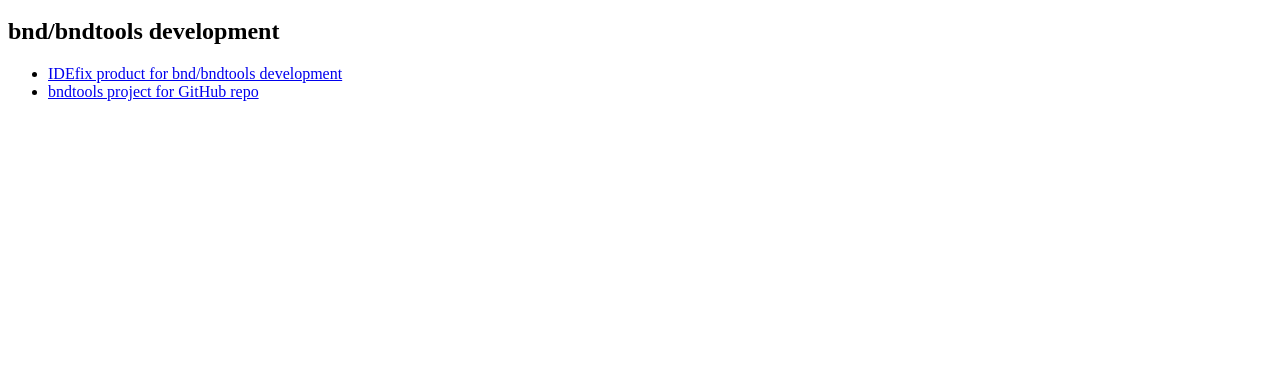
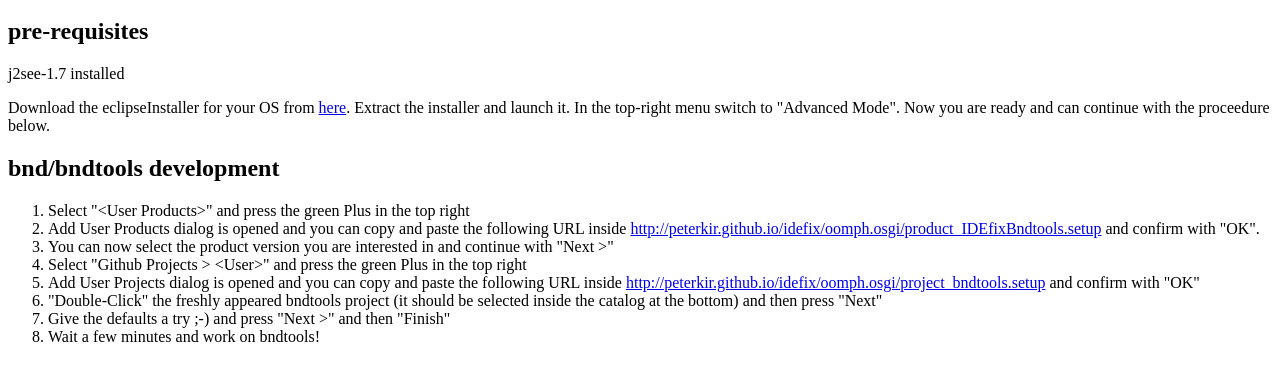
Before and after one commit to peterkir/idefix, a plain HTML site: page index.html in a window 1280 px wide. Shown: the part 48-428 px from the top of the page. Drawn offline with Linux system fonts and the light colour scheme.

Commit message:
Update index.html

```diff
--- a/index.html
+++ b/index.html
@@ -2,14 +2,32 @@
 <title>Oomph setup files</title>
 <body>
 <h1>OSGi tool development with oomph setups</h1>
+<h2>pre-requisites</h2>
+  <p>j2see-1.7 installed</p>
+  <p>Download the eclipseInstaller for your OS from <a href="https://wiki.eclipse.org/Eclipse_Installer">here</a>.
+  Extract the installer and launch it. In the top-right menu switch to "Advanced Mode".
+  Now you are ready and can continue with the proceedure below.
+  </p>
+
 <h2>bnd/bndtools development</h2>
-<ul>
-  <li>
-    <a href="peterkir.github.io/idefix/oomph.osgi/product_IDEfixBndtools.setup">IDEfix product for bnd/bndtools development</a>
+<ol>
+  <li>Select &quot;&lt;User Products&gt;&quot; and press the green Plus in the top right </li>
+  <li>Add User Products dialog is opened and you can copy and paste the following URL inside
+    <a href="http://peterkir.github.io/idefix/oomph.osgi/product_IDEfixBndtools.setup">http://peterkir.github.io/idefix/oomph.osgi/product_IDEfixBndtools.setup</a>
+    and confirm with &quot;OK&quot;.
+  </li>
+  <li>You can now select the product version you are interested in and continue with "Next &gt;"</li>
+  <li>Select &quot;Github Projects > &lt;User&gt;&quot; and press the green Plus in the top right </li>
+  <li>Add User Projects dialog is opened and you can copy and paste the following URL inside
+    <a href="http://peterkir.github.io/idefix/oomph.osgi/project_bndtools.setup">http://peterkir.github.io/idefix/oomph.osgi/project_bndtools.setup</a>
+    and confirm with &quot;OK&quot;
   </li>
   <li>
-    <a href="peterkir.github.io/idefix/oomph.osgi/product_IDEfixBndtools.setup">bndtools project for GitHub repo</a>
+    &quot;Double-Click&quot; the freshly appeared bndtools project (it should be selected inside the catalog at the bottom)
+    and then press &quot;Next&quot;
   </li>
-</ul>
+  <li>Give the defaults a try ;-) and press &quot;Next &gt;&quot; and then &quot;Finish&quot;</li>
+  <li>Wait a few minutes and work on bndtools!</li>
+</ol>
 </body>
 </html>
```
